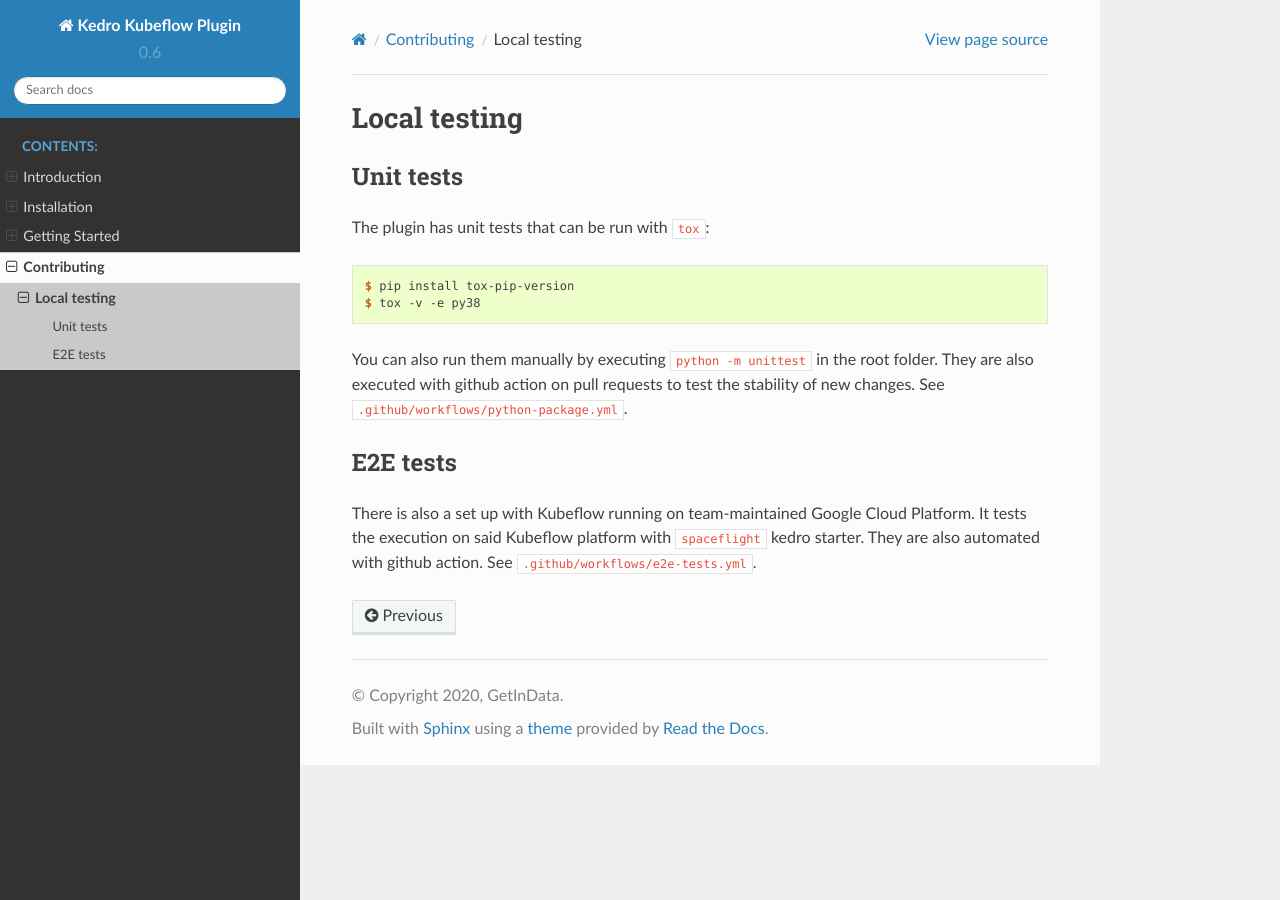
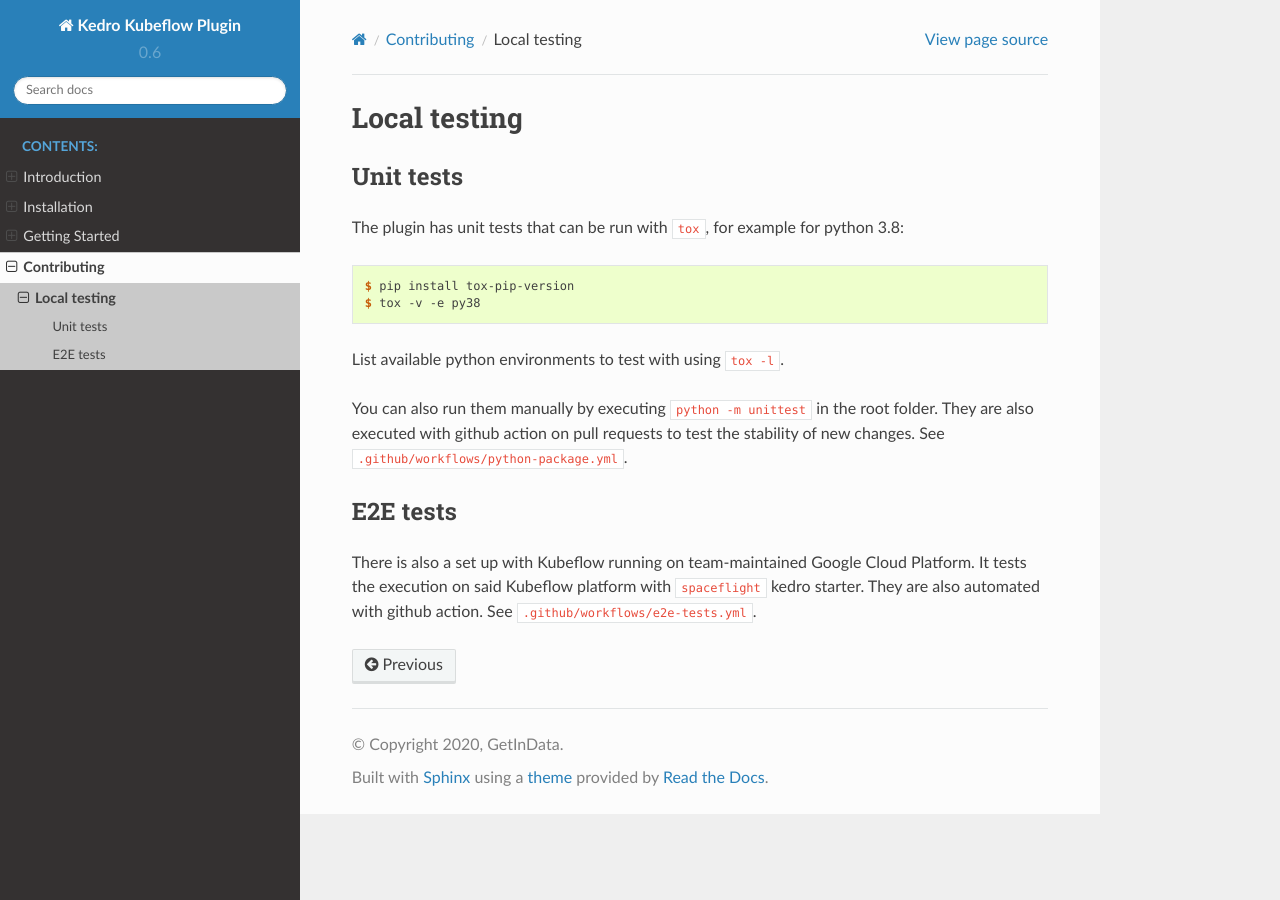
Before and after one commit to getindata/kedro-kubeflow, a Sphinx documentation site: the page built from docs/source/04_contributing/02_local_testing.md, in a window 1280 px wide. Built offline with Sphinx 7.4.7 and the Read the Docs theme 2.0.0, drawn with Linux system fonts in a browser that asks for light colours.

Commit message:
docs: Added hints for tox

````diff
--- a/docs/source/04_contributing/02_local_testing.md
+++ b/docs/source/04_contributing/02_local_testing.md
@@ -3,11 +3,13 @@
 
 ## Unit tests
 
-The plugin has unit tests that can be run with `tox`:
+The plugin has unit tests that can be run with `tox`, for example for python 3.8:
 ```console
 $ pip install tox-pip-version
 $ tox -v -e py38
 ```
+
+List available python environments to test with using `tox -l`.
 
 You can also run them manually by executing `python -m unittest` in the root folder. They are also executed with github action on pull requests to test the stability of new changes. See `.github/workflows/python-package.yml`.
 
````
